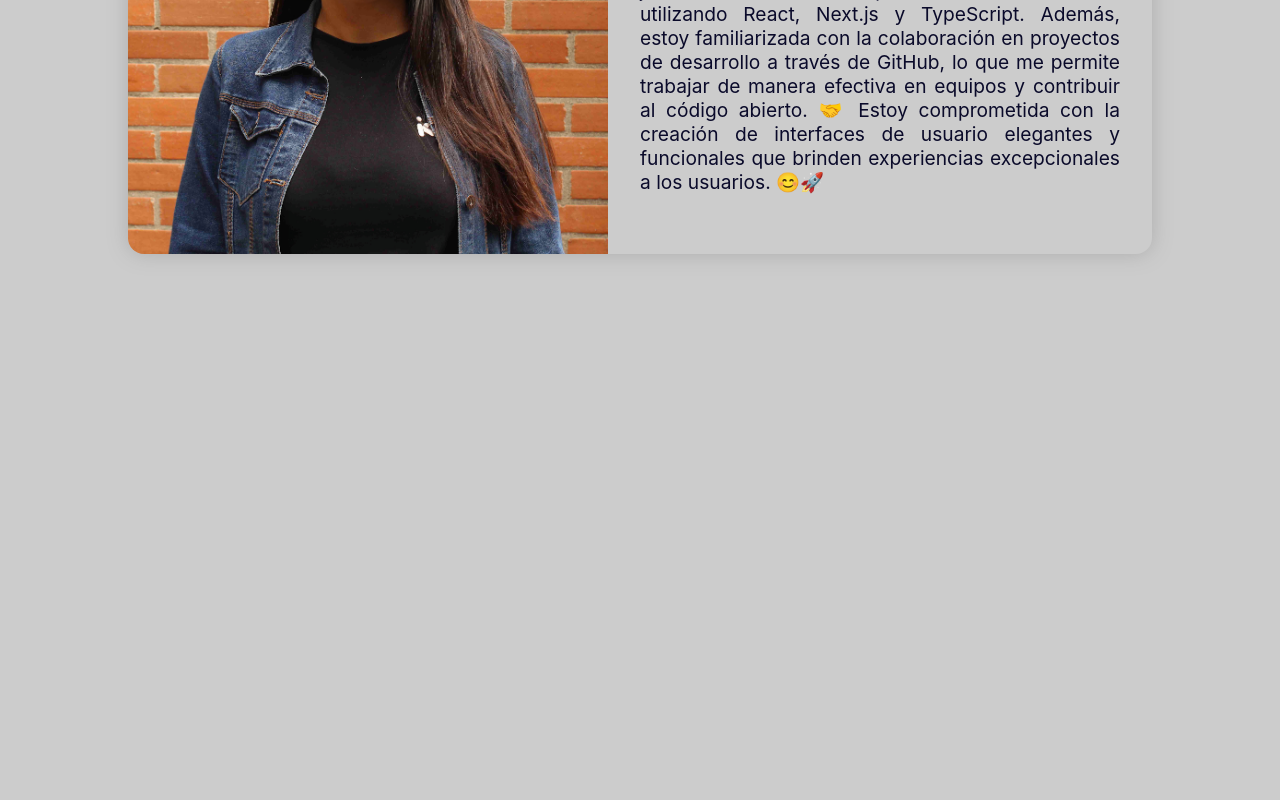
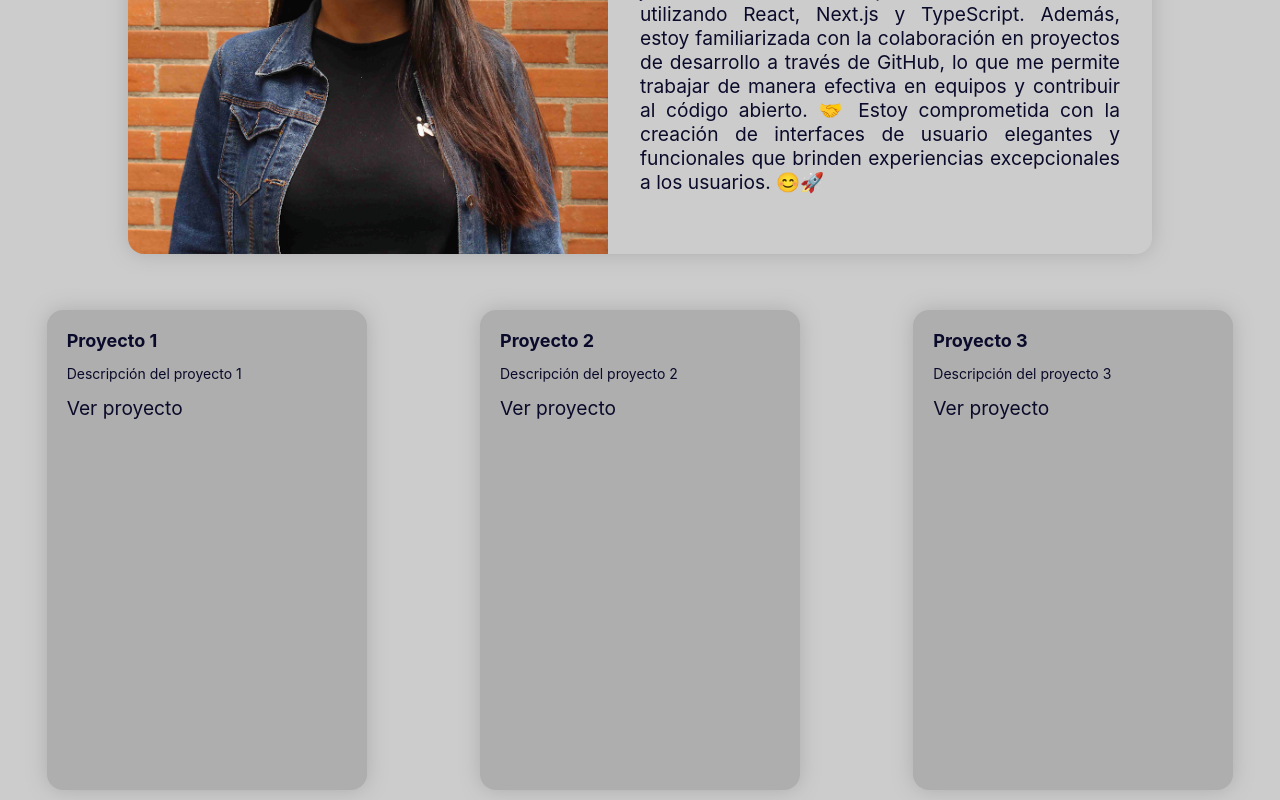
Before and after one commit to Bethsyf/portfolio, a Next.js app: page / in a window 1280 px wide. Shown: the part 382-1182 px from the top of the page. Before the commit the page ends 800 px from the top, so only its background shows below. Built offline with nearby package versions, Linux system fonts and the light colour scheme.

Commit message:
Feat: add projects component

```diff
--- /dev/null
+++ b/src/components/views/projects/Projects.module.scss
@@ -0,0 +1,31 @@
+.container {
+  display: flex;
+  flex-wrap: wrap;
+  justify-content: space-around;
+  margin: -10px;
+
+  .card {
+    width: 20rem;
+    height: 30rem;
+    margin: 10px;
+    padding: 20px;
+    background-color: rgba(128, 128, 128, 0.4);
+    border-radius: 1rem;
+
+    box-shadow: 0px 0px 20px rgba(128, 128, 128, 0.4);
+
+    h3 {
+      font-size: 18px;
+      margin: 0;
+    }
+
+    p {
+      font-size: 14px;
+    }
+
+    a {
+      display: block;
+      margin-top: 10px;
+    }
+  }
+}
--- /dev/null
+++ b/src/components/views/projects/Projects.tsx
@@ -0,0 +1,39 @@
+import React from 'react';
+
+import s from './Projects.module.scss';
+
+const ProjectsGrid = () => {
+  const projects = [
+    {
+      title: 'Proyecto 1',
+      description: 'Descripción del proyecto 1',
+      url: 'https://ejemplo.com/proyecto1',
+    },
+    {
+      title: 'Proyecto 2',
+      description: 'Descripción del proyecto 2',
+      url: 'https://ejemplo.com/proyecto2',
+    },
+    {
+      title: 'Proyecto 3',
+      description: 'Descripción del proyecto 3',
+      url: 'https://ejemplo.com/proyecto3',
+    },
+  ];
+
+  return (
+    <div className={s.container}>
+      {projects.map((project, index) => (
+        <div key={index} className={s.card}>
+          <h3>{project.title}</h3>
+          <p>{project.description}</p>
+          <a href={project.url} target="_blank" rel="noopener noreferrer">
+            Ver proyecto
+          </a>
+        </div>
+      ))}
+    </div>
+  );
+};
+
+export default ProjectsGrid;
--- a/src/pages/index.tsx
+++ b/src/pages/index.tsx
@@ -3,6 +3,7 @@ import Head from 'next/head';
 import styles from '@/styles/pages/Home.module.scss';
 import NavbarView from '@/components/views/navbar/NavbarView';
 import AboutMe from '@/components/views/aboutMe/AboutMe';
+import ProjectsGrid from '@/components/views/projects/Projects';
 
 export default function Home() {
   return (
@@ -16,6 +17,7 @@ export default function Home() {
       <main className={styles.main} id="home">
         <NavbarView />
         <AboutMe />
+        <ProjectsGrid />
       </main>
     </>
   );
```
